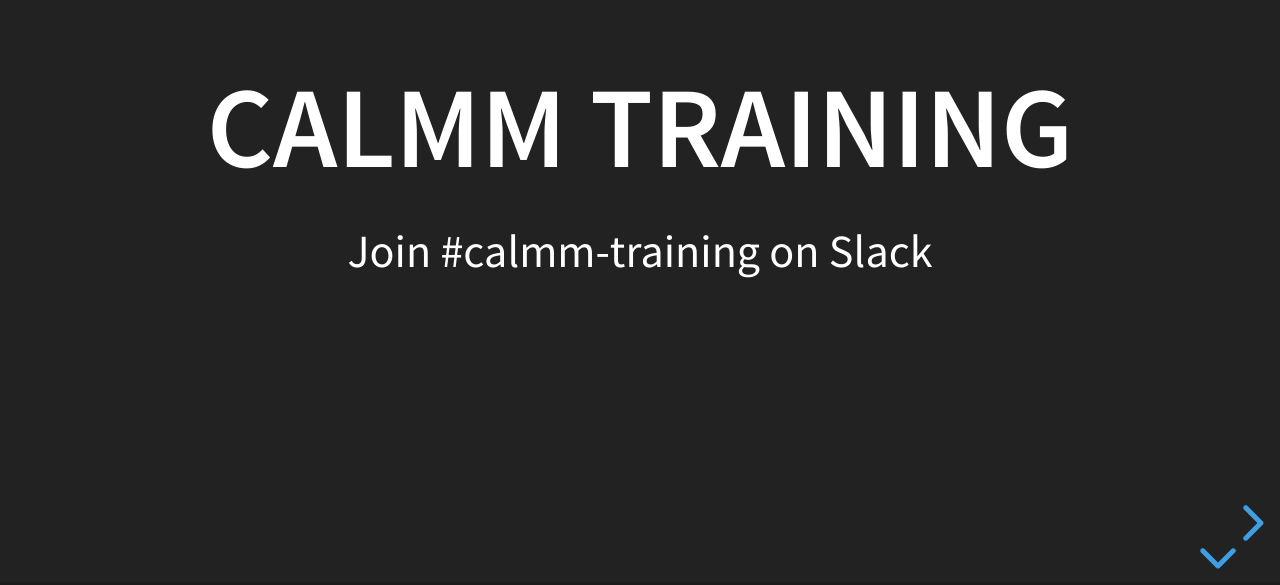
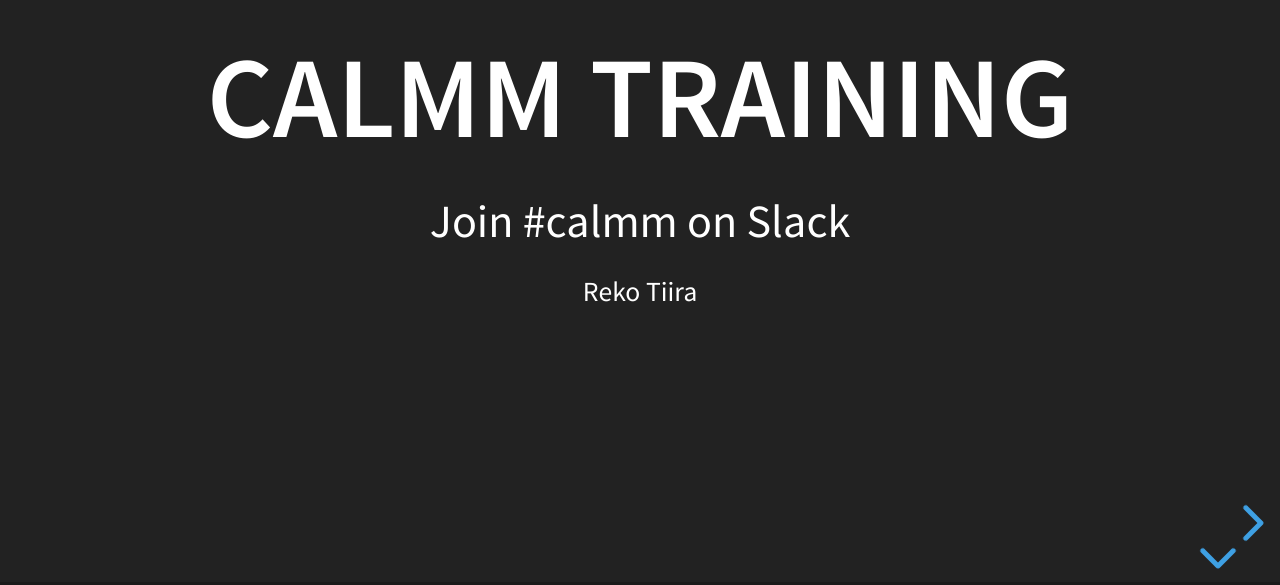
Before and after one commit to rekotiira/rekotiira.github.io, a website: page calmm-training/index.html in a window 1280 px wide. Shown: the part 215-800 px from the top of the page. Drawn offline with Linux system fonts and the light colour scheme.

Commit message:
presentation changes

```diff
--- a/calmm-training/index.html
+++ b/calmm-training/index.html
@@ -27,7 +27,8 @@
         <section>
           <section>
             <h1>Calmm Training</h1>
-            <p>Join #calmm-training on Slack</p>
+            <p>Join #calmm on Slack</p>
+            <small>Reko Tiira</small>
           </section>
           <section>
             <h2>Agenda</h2>
```
